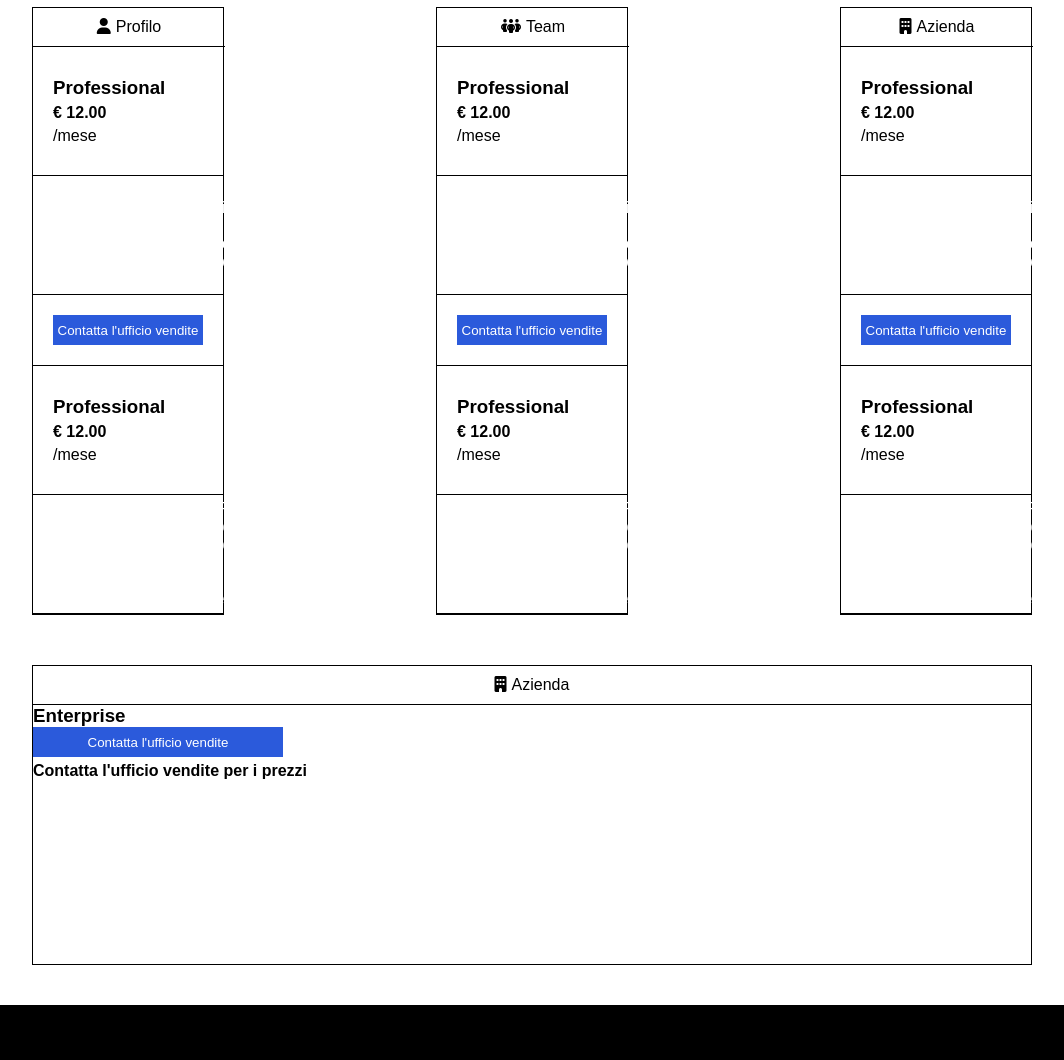
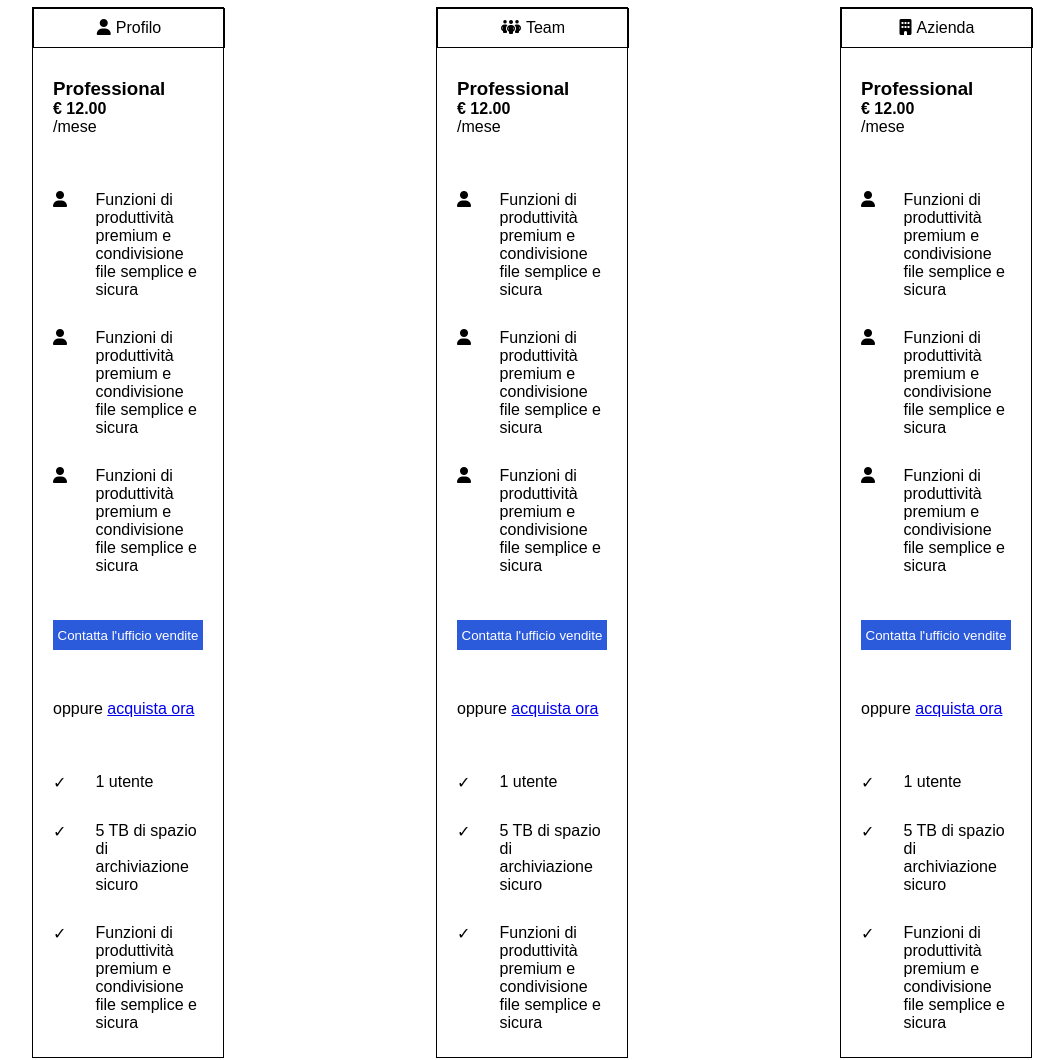
Before and after one commit to coder-ms/htmlcss-dropbox, a plain HTML site: page index.html in a window 1280 px wide. Shown: the part 1030-2090 px from the top of the page, without its empty margins (108-1172 px from the left). Drawn offline with Linux system fonts and the light colour scheme.

Commit message:
It'a miracle

```diff
--- a/css/style.css
+++ b/css/style.css
@@ -164,7 +164,7 @@ label{
 }
 .box{
     width: 15vw;
-    border: 1px solid var(--black);
+    border: 1px solid black;
     justify-content: space-between;
     align-items: center;
     margin: 10px 0;
@@ -174,12 +174,12 @@ label{
     width: 15vw;
     display: flex;
     justify-content: center;
-    border-bottom: 1px solid var(--black);
+    border: 1px solid black;
 }
 .box-big{
     height: 300px;
     width: 100%;
-    border: 1px solid var(--black);
+    border: 1px solid black;
     align-items: center;
     margin-top: 40px;
     margin-bottom: 40px;
@@ -189,7 +189,7 @@ label{
     width: 100%;
     display: flex;
     justify-content: center;
-    border-bottom: 1px solid var(--black);
+    border: 1px solid black;
 }
 .title i, .title-big i{
     padding-right: 5px;
@@ -198,17 +198,15 @@ label{
 .info-container{
     width: 100%;
     display: flex;
-    border-bottom: 1px solid var(--black);
+    flex-direction: column;
 }
 .box-button{
     width: 100%;
     display: flex;
     padding: 20px 20px;
-    border-bottom: 1px solid var(--black);
 }
 .type{
     width: 100%;
-    border-bottom: 1px solid var(--black);
     padding: 30px 20px;
 }
 .icon-info{
@@ -231,16 +229,11 @@ label{
     border: 1px solid var(--azure);
     cursor: pointer;
 }
-.info-big h3{
-    padding-right: 300px;
+.info-container, .icon-info ul li p{
+    padding: 10px;
 }
-
-.info h4, .info-big h4{
-    padding: 5px 0;
-}
-.info-container .icon ul li p{
-    margin-bottom: 0px;
-    font-size: 12px;
+.info-container, .icon-info ul li i{
+    padding: 10px;
 }
 /*
 #####################################################
@@ -257,7 +250,7 @@ li img{
     width: 30px;
 }
 li{
-    color: var(--white);
+    color: var(--black);
     padding: 5px 0;
 }
 .flexcontainer{
--- a/index.html
+++ b/index.html
@@ -114,9 +114,7 @@
                         </div>
                         <div class="info">
                             <div class="type">
-                                <h3>Professional</h3>
-                                <h4>&euro; 12.00</h4>
-                                <p>/mese</p>
+                                <p>oppure <a href="#">acquista ora</a></p>
                             </div>
                             <div class="info-container">
                                 <div class="icon-info">
@@ -217,9 +215,7 @@
                         </div>
                         <div class="info">
                             <div class="type">
-                                <h3>Professional</h3>
-                                <h4>&euro; 12.00</h4>
-                                <p>/mese</p>
+                                <p>oppure <a href="#">acquista ora</a></p>
                             </div>
                             <div class="info-container">
                                 <div class="icon-info">
@@ -320,9 +316,7 @@
                         </div>
                         <div class="info">
                             <div class="type">
-                                <h3>Professional</h3>
-                                <h4>&euro; 12.00</h4>
-                                <p>/mese</p>
+                                <p>oppure <a href="#">acquista ora</a></p>
                             </div>
                             <div class="info-container">
                                 <div class="icon-info">
```
